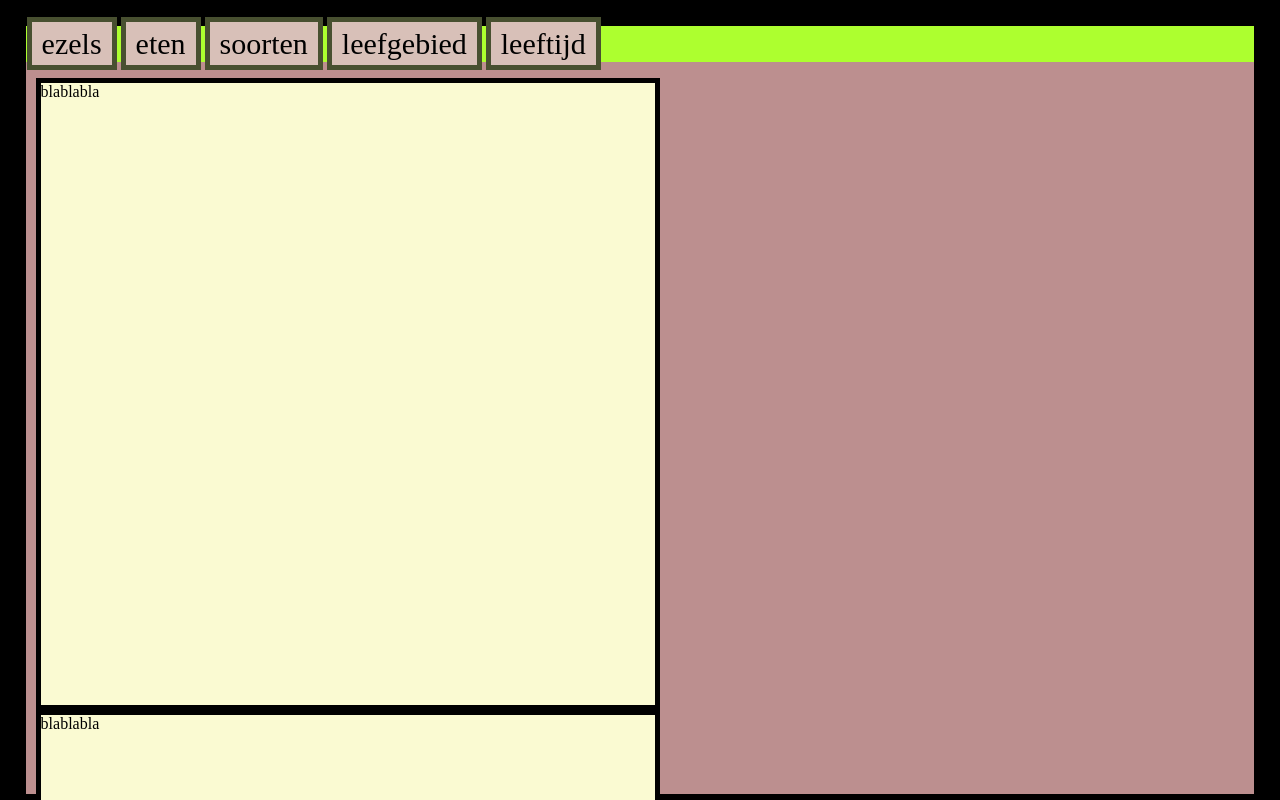
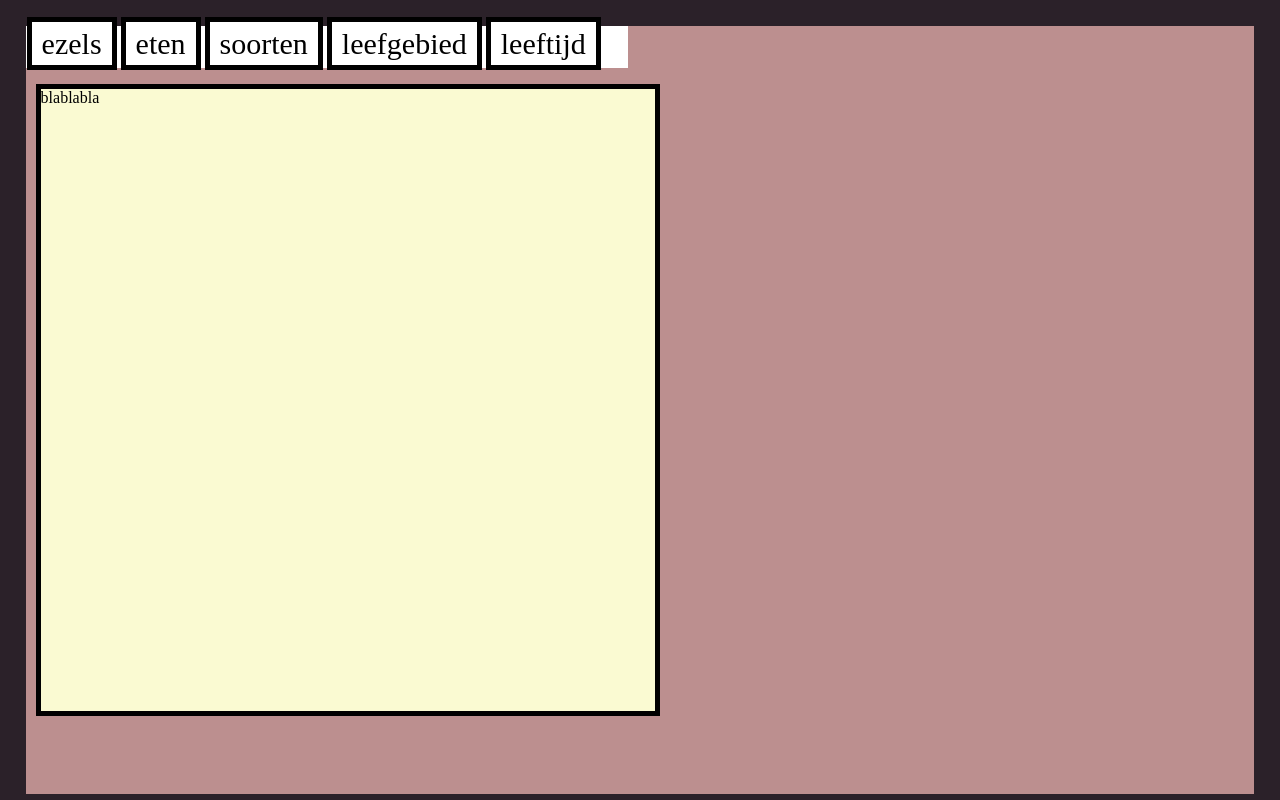
Before and after one commit to AnahiMoguella/wie-ben-ik, a plain HTML site: page PO/index.html in a window 1280 px wide. Shown: the top 800 px of the page. Drawn offline with Linux system fonts and the light colour scheme.

Commit message:
kleur bedenken

```diff
--- a/PO/CSS/voorbeeld.css
+++ b/PO/CSS/voorbeeld.css
@@ -1,8 +1,7 @@
 
 body {
-    background-color: black;
+    background-color: #2b2129;
     margin: 0px;
-
 }
 
 #container {
@@ -14,18 +13,18 @@ body {
 
 ul {
     padding: 1px;
-    background-color: greenyellow;
-
-
+    background-color: white;
+    height: 40px;
+    width: 600px;
 }
 
 li {
     font-family: 'Times New Roman', Times, serif;
     font-size: 30px;
     display: inline;
-    background-color: #d8c0b8;
+    background-color: white;
     padding: 5px 10px 5px 10px;
-    border: 5px solid #485030;
+    border: 5px solid black;
 }
 
 a {
@@ -34,9 +33,10 @@ a {
 }
 
 li:hover {
-    background-color: #e0e0d8;
-    border: 5px solid #506050;
+    background-color: tomato;
+    border: 5px solid black;
 }
+
 .menu {
     background-color: lightgoldenrodyellow;
     width: 50%;
--- a/PO/index.html
+++ b/PO/index.html
@@ -1,6 +1,6 @@
 <html>
 <head>
-  <title>hallo</title>
+  <title>Ezels</title>
   <meta charset="utf-8"/>
   <link rel="stylesheet" type="text/css" href="CSS/voorbeeld.css">
 </head>
@@ -16,9 +16,6 @@
        <div class="menu">
           blablabla
        </div>
-       <div class="menu">
-          blablabla
-       </div>
     </div>
   </body>
 </html>
```
